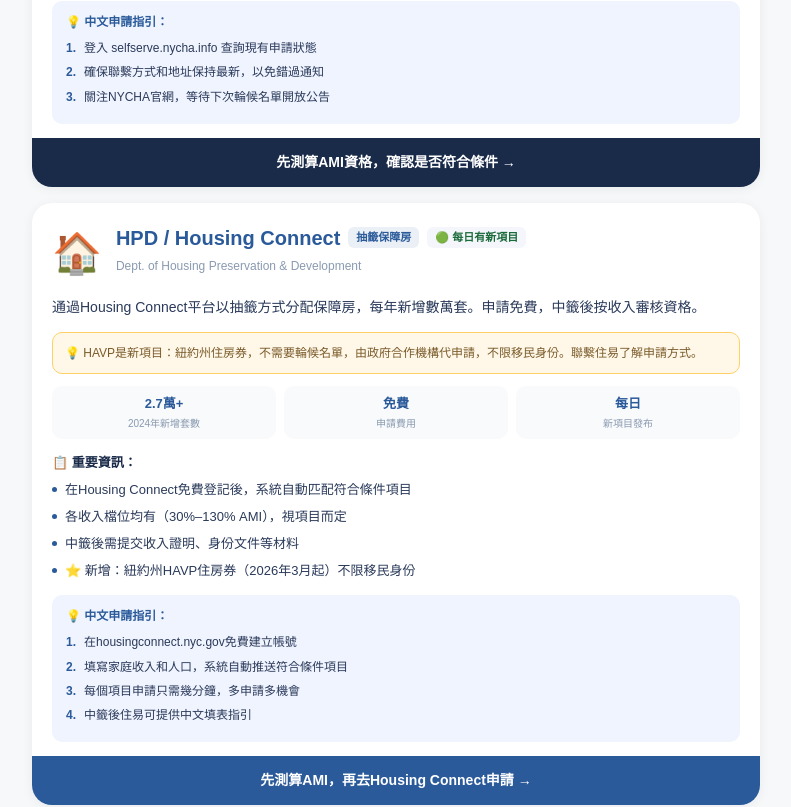
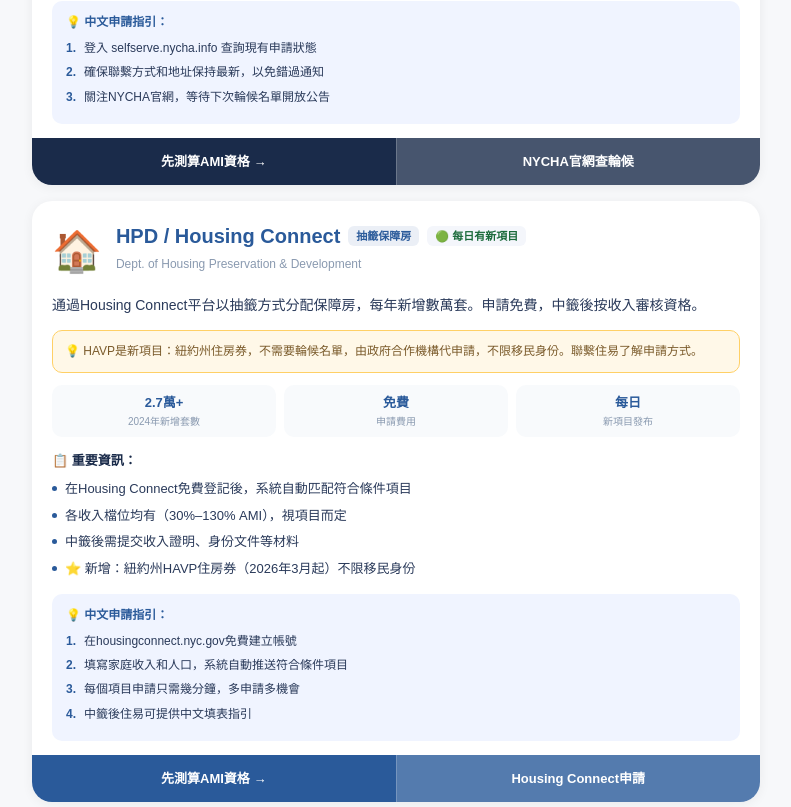
Before and after one commit to mtaiya2026jan-beep/zhuyi, a Next.js app: page /database in a window 1280 px wide. Shown: the part 660-1467 px from the top of the page, without its empty margins (244-1035 px from the left). Built offline with nearby package versions, Linux system fonts and the light colour scheme.

Commit message:
feat: database每個機構加官網直達按鈕

```diff
--- a/src/app/database/page.tsx
+++ b/src/app/database/page.tsx
@@ -27,7 +27,9 @@
     ],
     alert:"⚠️ 目前輪候名單已關閉，新申請者需等待下次開放。上次開放為2024年6月，隨機抽選20萬戶進入輪候。",
     url:"/ami",
-    urlText:"先測算AMI資格，確認是否符合條件 →",
+    urlText:"先測算AMI資格 →",
+    officialUrl:"https://selfserve.nycha.info",
+    officialUrlText:"NYCHA官網查輪候",
     guide:[
       "登入 selfserve.nycha.info 查詢現有申請狀態",
       "確保聯繫方式和地址保持最新，以免錯過通知",
@@ -60,7 +62,9 @@
     ],
     alert:"💡 HAVP是新項目：紐約州住房券，不需要輪候名單，由政府合作機構代申請，不限移民身份。聯繫住易了解申請方式。",
     url:"/ami",
-    urlText:"先測算AMI，再去Housing Connect申請 →",
+    urlText:"先測算AMI資格 →",
+    officialUrl:"https://housingconnect.nyc.gov",
+    officialUrlText:"Housing Connect申請",
     guide:[
       "在housingconnect.nyc.gov免費建立帳號",
       "填寫家庭收入和人口，系統自動推送符合條件項目",
@@ -95,6 +99,8 @@
     alert:"",
     url:"/ami",
     urlText:"先測算AMI資格 →",
+    officialUrl:"https://hcr.ny.gov/find-affordable-housing",
+    officialUrlText:"HCR官網查詢",
     guide:[
       "進入hcr.ny.gov，選擇'Find Affordable Housing'",
       "輸入所在區域和家庭收入篩選合適項目",
@@ -128,6 +134,8 @@
     alert:"",
     url:"/landlord",
     urlText:"房東免費登記 →",
+    officialUrl:"",
+    officialUrlText:"",
     guide:[],
   },
 ];
@@ -200,10 +208,18 @@
                 </div>
               )}
             </div>
-            <a href={org.url} target={org.url.startsWith("http")?"_blank":"_self"} rel="noopener noreferrer"
-              style={{display:"block",padding:"14px 20px",background:org.color,color:"#fff",fontSize:14,fontWeight:700,textDecoration:"none",textAlign:"center"}}>
-              {org.urlText}
-            </a>
+            <div style={{display:"flex",gap:0}}>
+              <a href={org.url} target={org.url.startsWith("http")?"_blank":"_self"} rel="noopener noreferrer"
+                style={{flex:1,display:"block",padding:"14px 12px",background:org.color,color:"#fff",fontSize:13,fontWeight:700,textDecoration:"none",textAlign:"center"}}>
+                {org.urlText}
+              </a>
+              {org.officialUrl&&(
+                <a href={org.officialUrl} target="_blank" rel="noopener noreferrer"
+                  style={{flex:1,display:"block",padding:"14px 12px",background:org.color+"CC",color:"#fff",fontSize:13,fontWeight:600,textDecoration:"none",textAlign:"center",borderLeft:"1px solid rgba(255,255,255,0.2)"}}>
+                  {org.officialUrlText}
+                </a>
+              )}
+            </div>
           </div>
         ))}
 
```
